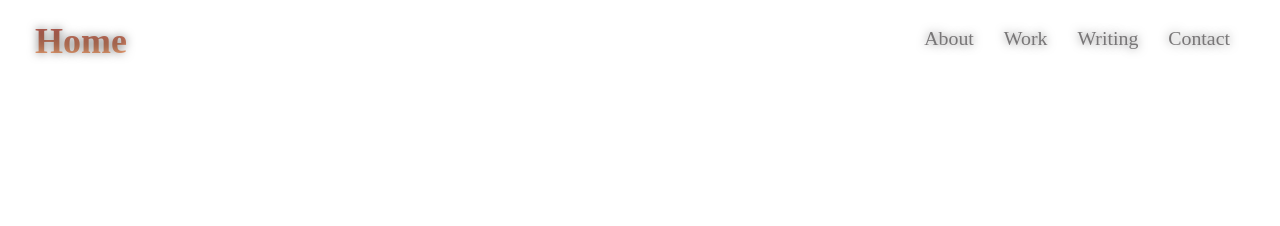
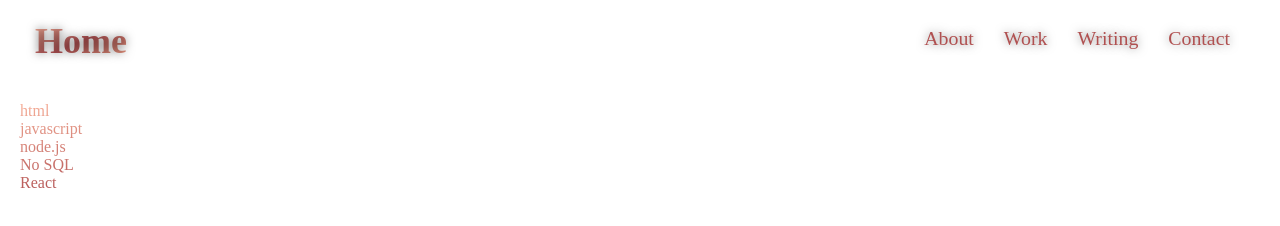
Before and after one commit to codenamehemingway/your-best-developer-s-portfolio, a plain HTML site: page index.html in a window 1280 px wide. Drawn offline with Linux system fonts and the light colour scheme.

Commit message:
gradient accomplished, working on boxing work divs

```diff
--- a/assets/css/style.css
+++ b/assets/css/style.css
@@ -22,7 +22,25 @@ header {
 header h1 {
   font-weight: bold;
   font-size: 36px;
-  background: -webkit-linear-gradient(#b05050, #ffb57c);
+  background: #ffbca3;
+  background: -webkit-linear-gradient(
+    to bottom right,
+    #ffbca3 0%,
+    #b05052 50%,
+    #eda287 100%
+  );
+  background: -moz-linear-gradient(
+    to bottom right,
+    #ffbca3 0%,
+    #b05052 50%,
+    #eda287 100%
+  );
+  background: linear-gradient(
+    to bottom right,
+    #ffbca3 0%,
+    #b05052 50%,
+    #eda287 100%
+  );
   -webkit-background-clip: text;
   -webkit-text-fill-color: transparent;
   margin: 0;
@@ -47,6 +65,7 @@ header nav ul li a {
   font-weight: lighter;
   font-size: 1.55vw;
   text-shadow: 0 0 10px rgba(0, 0, 0, 0.5);
+  color: #b05050;
 }
 header nav ul li a:hover {
   background: -webkit-linear-gradient(#b05050, #ffb57c);
@@ -54,3 +73,32 @@ header nav ul li a:hover {
   border-radius: 15px;
   text-shadow: none;
 }
+body {
+  /* background-color: black; */
+}
+.work {
+  background: #ffbca3;
+  background: -webkit-linear-gradient(
+    to bottom right,
+    #ffbca3 0%,
+    #b05052 50%,
+    #eda287 100%
+  );
+  background: -moz-linear-gradient(
+    to bottom right,
+    #ffbca3 0%,
+    #b05052 50%,
+    #eda287 100%
+  );
+  background: linear-gradient(
+    to bottom right,
+    #ffbca3 0%,
+    #b05052 50%,
+    #eda287 100%
+  );
+  -webkit-background-clip: text;
+  -webkit-text-fill-color: transparent;
+  margin: 10px;
+  padding: 10px;
+  border: 10px;
+}
--- a/index.html
+++ b/index.html
@@ -34,7 +34,13 @@
     </header>
     <section class="hero"></section>
     <section class="about"></section>
-    <section class="work"></section>
+    <section class="work">
+      <div class="html">html</div>
+      <div class="javascript">javascript</div>
+      <div class="node.js">node.js</div>
+      <div class="nosql">No SQL</div>
+      <div class="react">React</div>
+    </section>
     <section class="contact"></section>
   </body>
 </html>
```
